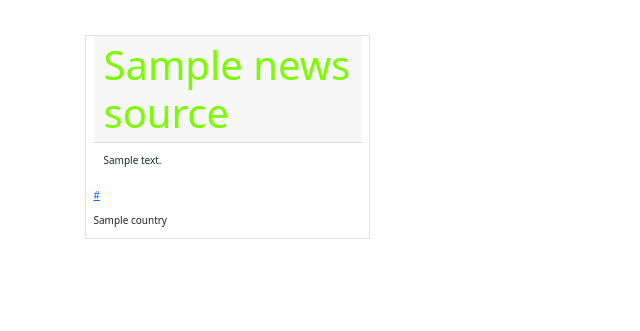
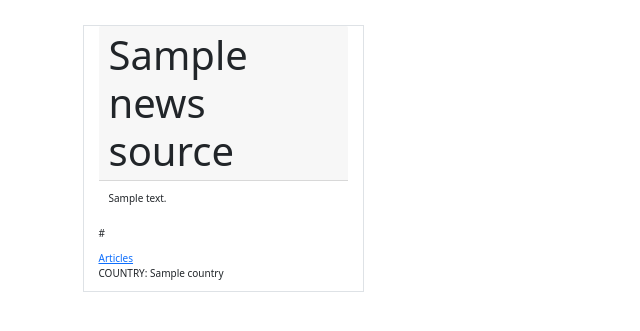
Before and after one commit to njoroge-jane/Catchup-News, a Flask app: template app/templates/index.html in a window 1280 px wide. Shown: the part 112-443 px from the top of the page, without its empty margins (0-640 px from the left). Run offline with Flask 2, Linux system fonts and the light colour scheme; the template is opened without the code that fills it: most values are stand-ins (such as "Sample title", 1, 10 or a date in 2020); some libraries are stand-ins or nearby versions.

Commit message:
update styles

```diff
--- a/app/request.py
+++ b/app/request.py
@@ -69,7 +69,7 @@ def get_article(id):
         news_articles = None
 
         if get_article_response['articles']:
-            news_article_list = get_article_response['article']
+            news_article_list = get_article_response['articles']
             news_articles = process_articles(news_article_list)
 
     return news_articles
@@ -87,7 +87,7 @@ def process_articles(article_list):
     '''
     news_articles = []
     for article in article_list:
-        id = article.get('id')
+        id = article.get('source').get('id')
         title = article.get('title')
         image = article.get('urlToImage')
         description = article.get('description')
@@ -97,5 +97,5 @@ def process_articles(article_list):
         new_artical = Article(id, title, image, description,
                               url, author, publishedAt)
         news_articles.append(new_artical)
-
+    print(news_articles)
     return news_articles
--- a/app/static/css/index.css
+++ b/app/static/css/index.css
@@ -1,3 +1,3 @@
-h3 {
+/* h3 {
   color: lawngreen;
-}
+} */
--- a/app/templates/article.html
+++ b/app/templates/article.html
@@ -1,7 +1,8 @@
 {% extends 'base.html'%}
+
 {% block content %}
-{% for news in news_article in news_articles %}
-<p>{{news_article.image}}</p>
+{% for news_article in news_articles %}
+<p>{{news_article.description}}</p>
 {% endfor %}
 
 {% endblock%}
--- a/app/templates/index.html
+++ b/app/templates/index.html
@@ -13,13 +13,14 @@
 
 {% block content%}
 <div class="container">
-  <div class="row">
+  <div class="">
     {% for news_source in news_sources %}
-    <div class="col-md-3 border m-4">
+    <div class="col-md-3 border m-2 ">
       <h3 class="card-header display-3">{{ news_source.name }}</h3>
       <p class="card-body">{{news_source.description}}</p>
-      <p><a href="/article/{{news_source.id}}"> {{news_source.url}}</a></p>
-      <p>{{news_source.country}}</p>
+      <p> {{news_source.url}}</p>
+      <a href="/article/{{news_source.id}}"> Articles</a>
+      <p>COUNTRY: {{news_source.country}}</p>
     </div>
 
     {% endfor %}
--- a/manage.py
+++ b/manage.py
@@ -7,5 +7,11 @@ app = create_app('development')
 # manager = Manager(app)
 # manager.add_command('server',Server)
 
+def test():
+    """Run the unit tests."""
+    import unittest
+    tests = unittest.TestLoader().discover('tests')
+    unittest.TextTestRunner(verbosity=2).run(tests)
+
 if __name__ == '__main__':
     app.run()
```
Also changed, not shown: app/main/views.py (+3 -4 lines), tests/article_test.py (line endings or trailing spaces), tests/source_test.py (line endings or trailing spaces).
